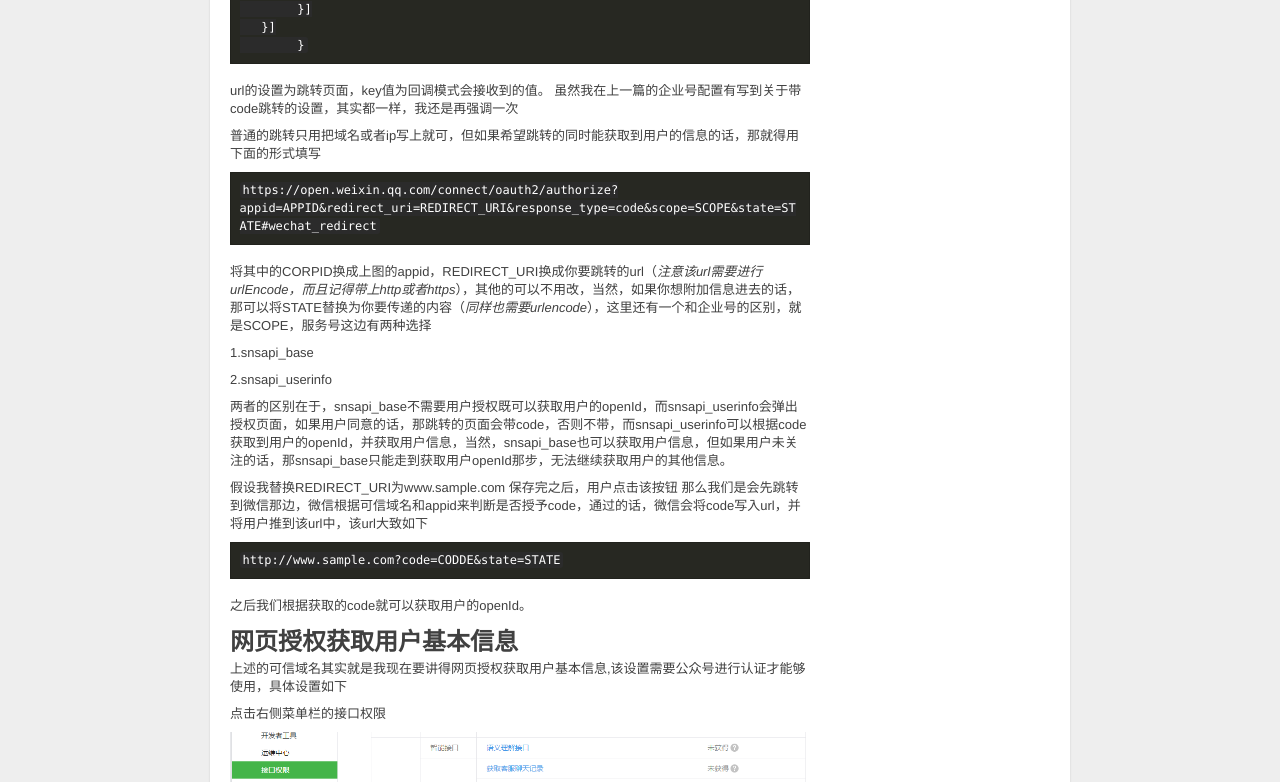
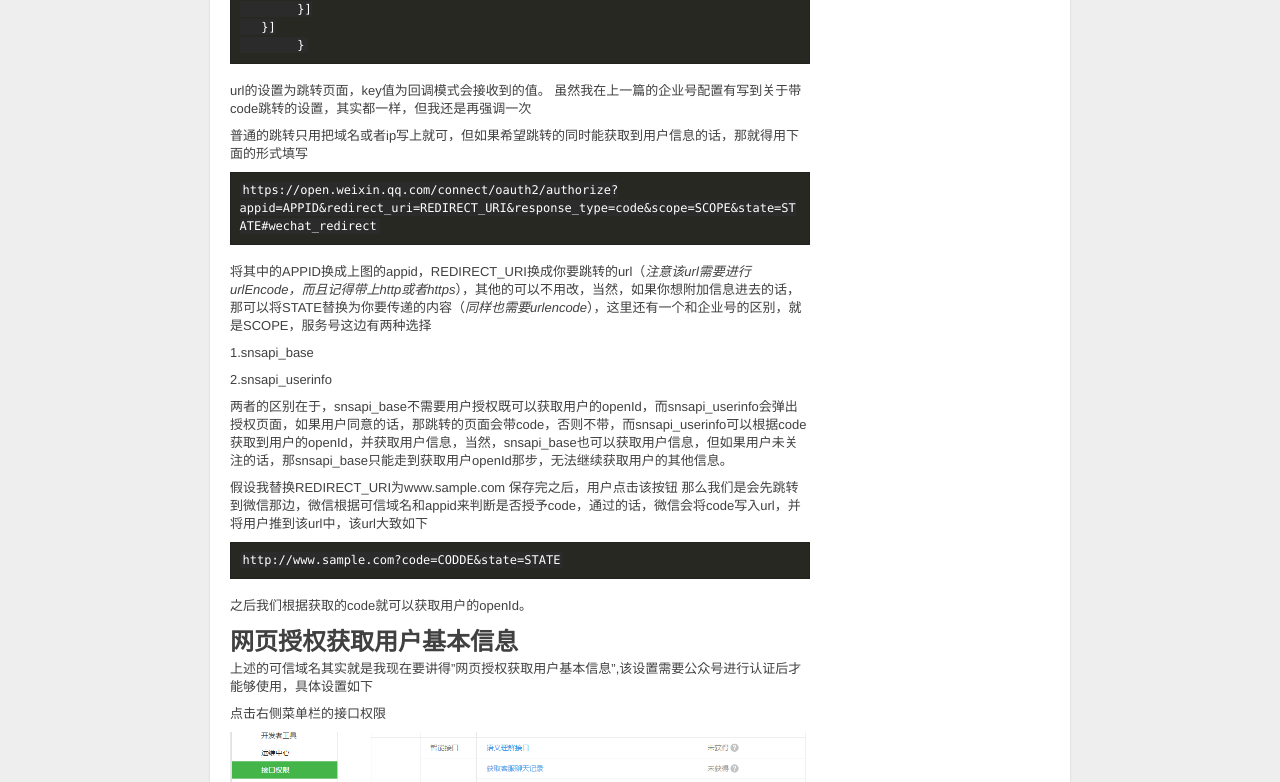
Before and after one commit to t3reezhou/t3reezhou.github.io, a Jekyll site: the page built from _posts/2016-01-25-service-wechat.md, in a window 1280 px wide and 1400 px high, scrolled down 1790 px. Shown: the part 177-959 px from the top of the window. Built offline with Jekyll 4.4.1, drawn with Linux system fonts in a browser that asks for light colours; comment, search, counter and statistics services are not loaded; some of the changed text lies outside the part shown.

Commit message:
modified the post about service-wechat

```diff
--- a/_posts/2016-01-25-service-wechat.md
+++ b/_posts/2016-01-25-service-wechat.md
@@ -76,13 +76,13 @@ body部分是用json来设定你想要的菜单栏，格式如下
  	}
 
 url的设置为跳转页面，key值为回调模式会接收到的值。
-虽然我在上一篇的企业号配置有写到关于带code跳转的设置，其实都一样，我还是再强调一次
+虽然我在上一篇的企业号配置有写到关于带code跳转的设置，其实都一样，但我还是再强调一次
 
-普通的跳转只用把域名或者ip写上就可，但如果希望跳转的同时能获取到用户的信息的话，那就得用下面的形式填写
+普通的跳转只用把域名或者ip写上就可，但如果希望跳转的同时能获取到用户信息的话，那就得用下面的形式填写
 
 	https://open.weixin.qq.com/connect/oauth2/authorize?appid=APPID&redirect_uri=REDIRECT_URI&response_type=code&scope=SCOPE&state=STATE#wechat_redirect
 
-将其中的CORPID换成上图的appid，REDIRECT_URI换成你要跳转的url（*注意该url需要进行urlEncode，而且记得带上http或者https*），其他的可以不用改，当然，如果你想附加信息进去的话，那可以将STATE替换为你要传递的内容（*同样也需要urlencode*），这里还有一个和企业号的区别，就是SCOPE，服务号这边有两种选择
+将其中的APPID换成上图的appid，REDIRECT_URI换成你要跳转的url（*注意该url需要进行urlEncode，而且记得带上http或者https*），其他的可以不用改，当然，如果你想附加信息进去的话，那可以将STATE替换为你要传递的内容（*同样也需要urlencode*），这里还有一个和企业号的区别，就是SCOPE，服务号这边有两种选择
 
 1.snsapi_base
 
@@ -100,7 +100,7 @@ url的设置为跳转页面，key值为回调模式会接收到的值。
 
 ## 网页授权获取用户基本信息
 
-上述的可信域名其实就是我现在要讲得网页授权获取用户基本信息,该设置需要公众号进行认证才能够使用，具体设置如下
+上述的可信域名其实就是我现在要讲得"网页授权获取用户基本信息",该设置需要公众号进行认证后才能够使用，具体设置如下
 
 点击右侧菜单栏的接口权限
 
```
Also changed, not shown: other parts of _posts/2016-01-25-service-wechat.md (+4 -4 lines).
